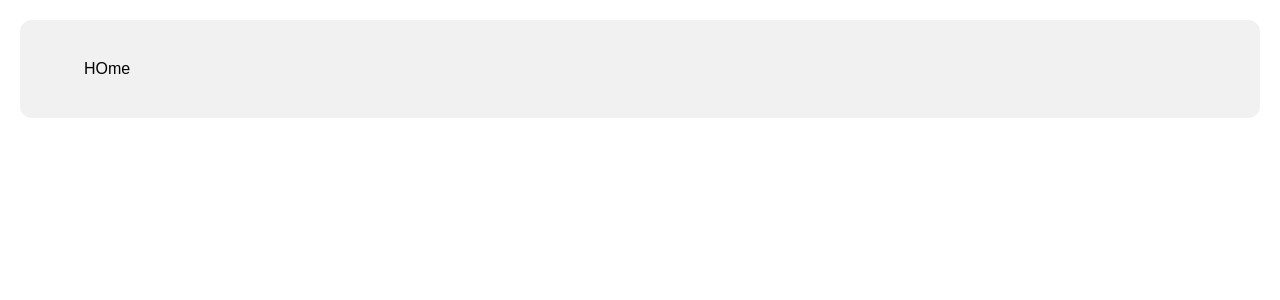
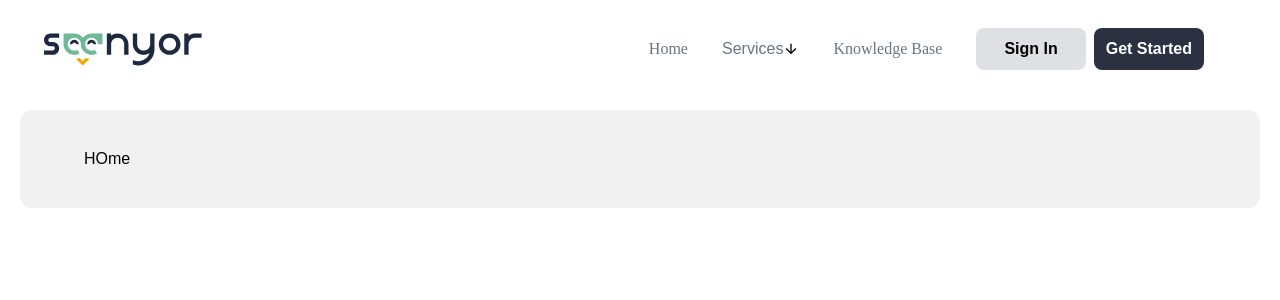
Before and after one commit to seenyor/new-seenyor, a Next.js app: page / in a window 1280 px wide. Shown: the top 300 px of the page. Built offline with nearby package versions, Linux system fonts and the light colour scheme; no server answers; a web font is replaced by a local one.

Commit message:
complete navbar based on login condition

```diff
--- a/src/app/(product)/page.jsx
+++ b/src/app/(product)/page.jsx
@@ -1,6 +1,12 @@
+import NavbarAvatar from "@/components/layouts/Navbar";
+import { cookies } from "next/headers";
+
 const Home = () => {
+  const cookieStore = cookies();
+  const accessToken = cookieStore.get("access_token");
   return (
     <div className=" flex w-full flex-col gap-10 bg-white p-5">
+      <NavbarAvatar accessToken={accessToken} />
       <div className="relative flex md:flex-col gap-4 items-center justify-between bg-[#F1F1F2] max-w-7xl my-0 mx-auto w-full p-10 rounded-xl px-16 md:p-5">
         <h2>HOme</h2>
       </div>
--- /dev/null
+++ b/src/components/layouts/Navbar/index.jsx
@@ -0,0 +1,128 @@
+"use client";
+import * as Avatar from "@radix-ui/react-avatar";
+import Link from "next/link";
+import { useAuth } from "@/context/AuthContext";
+import { Heading, Img } from "@/components";
+import { useState } from "react";
+
+export default function Header({ accessToken, ...props }) {
+  const { isCom } = useAuth();
+  const [isServicesOpen, setIsServicesOpen] = useState(false);
+
+  return (
+    <header
+      {...props}
+      className={`${props.className} max-w-7xl mx-auto flex w-full md:hidden sm:flex-col justify-between items-center gap-[1.25rem] pt-2 px-6`}
+    >
+      <div className="flex w-full items-center justify-between md:flex-col md:px-[1.25rem]">
+        {/* Wrap Img with Link to make it clickable */}
+
+        <Img
+          src="img_group_1.svg"
+          width={158}
+          height={32}
+          alt="Frame 1000008413"
+          className="flex object-contain md:w-full hover:opacity-80 transition-opacity duration-300 cursor-pointer"
+          onClick={() => {
+            window.open(isCom ? "https://seenyor.com" : "https://seenyor.au");
+          }}
+        />
+        <ul className="relative flex items-center flex-wrap gap-[2.13rem] md:ml-0 px-[2rem]">
+          <li>
+            <Link href="/">
+              <Heading
+                as="p"
+                className="text-[1rem] font-medium !text-[#6c7482] hover:text-blue-600 transition-colors duration-200"
+              >
+                Home
+              </Heading>
+            </Link>
+          </li>
+          <li className="relative">
+            <div className="flex items-center">
+              <button
+                onClick={() => setIsServicesOpen(!isServicesOpen)}
+                className="text-[1rem] font-medium !text-[#6c7482] hover:text-blue-600 transition-colors duration-200"
+              >
+                Services
+              </button>
+              <svg
+                viewBox="0 0 24 24"
+                xmlns="http://www.w3.org/2000/svg"
+                fill="#000000"
+                width="16"
+                height="16"
+              >
+                <rect x="0" fill="none" width="24" height="24"></rect>
+                <g>
+                  <path d="M11 4v12.17l-5.59-5.59L4 12l8 8 8-8-1.41-1.41L13 16.17V4h-2z"></path>
+                </g>
+              </svg>
+            </div>
+            {isServicesOpen && (
+              <div className="absolute top-10 left-0 z-10 bg-white border border-gray-200 rounded shadow-md w-44">
+                <ul className="flex flex-col">
+                  <li>
+                    <Link
+                      href="/monitoring"
+                      className="block px-4 py-2 text-sm text-gray-700 hover:bg-gray-100"
+                    >
+                      24/7 Professional Monitoring
+                    </Link>
+                  </li>
+                  <li>
+                    <Link
+                      href="/installation"
+                      className="block px-4 py-2 text-sm text-gray-700 hover:bg-gray-100"
+                    >
+                      Installation Options
+                    </Link>
+                  </li>
+                </ul>
+              </div>
+            )}
+          </li>
+          <li>
+            <Link href="https://seenyor.com/alerts">
+              <Heading
+                as="p"
+                className="text-[1rem] font-bold !text-[#6c7482] hover:text-blue-600 transition-colors duration-200"
+              >
+                Knowledge Base
+              </Heading>
+            </Link>
+          </li>
+          {!accessToken ? (
+            <li className="flex items-center gap-2">
+              <Link
+                className="px-7 py-3 bg-[#DFE0E3] font-semibold rounded-lg m-auto"
+                href="/register"
+              >
+                Sign In
+              </Link>
+              <Link
+                className="px-3 py-3 bg-[#2C3142] font-semibold text-white rounded-lg m-auto"
+                href="/register"
+              >
+                Get Started
+              </Link>
+            </li>
+          ) : (
+            <Link href="/account" className="relative group">
+              <Avatar.Root className="inline-flex size-[45px] select-none items-center justify-center overflow-hidden rounded-full bg-black-200 align-middle">
+                <Avatar.Image
+                  className="size-full rounded-[inherit] object-cover"
+                  src="images/avater.png"
+                  alt="avatar"
+                />
+                <Avatar.Fallback className="leading-1 flex size-full items-center justify-center bg-blue-200 text-[15px] font-medium text-violet11">
+                  A
+                </Avatar.Fallback>
+              </Avatar.Root>
+            </Link>
+          )}
+        </ul>
+      </div>
+    </header>
+  );
+}
```
Also changed, not shown: src/app/(product)/installation/page.jsx (renamed from src/app/(product)/installation/Installation.jsx).
